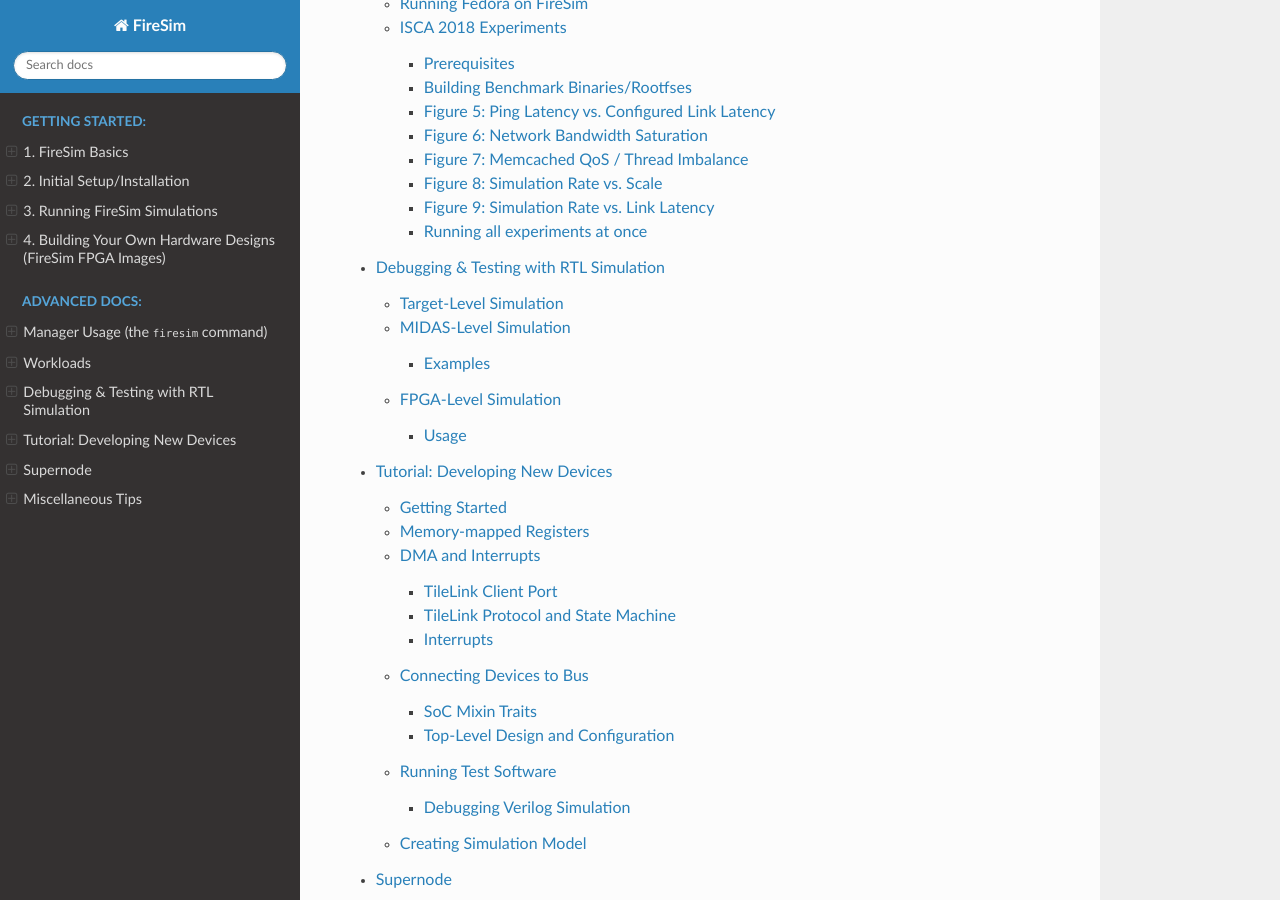
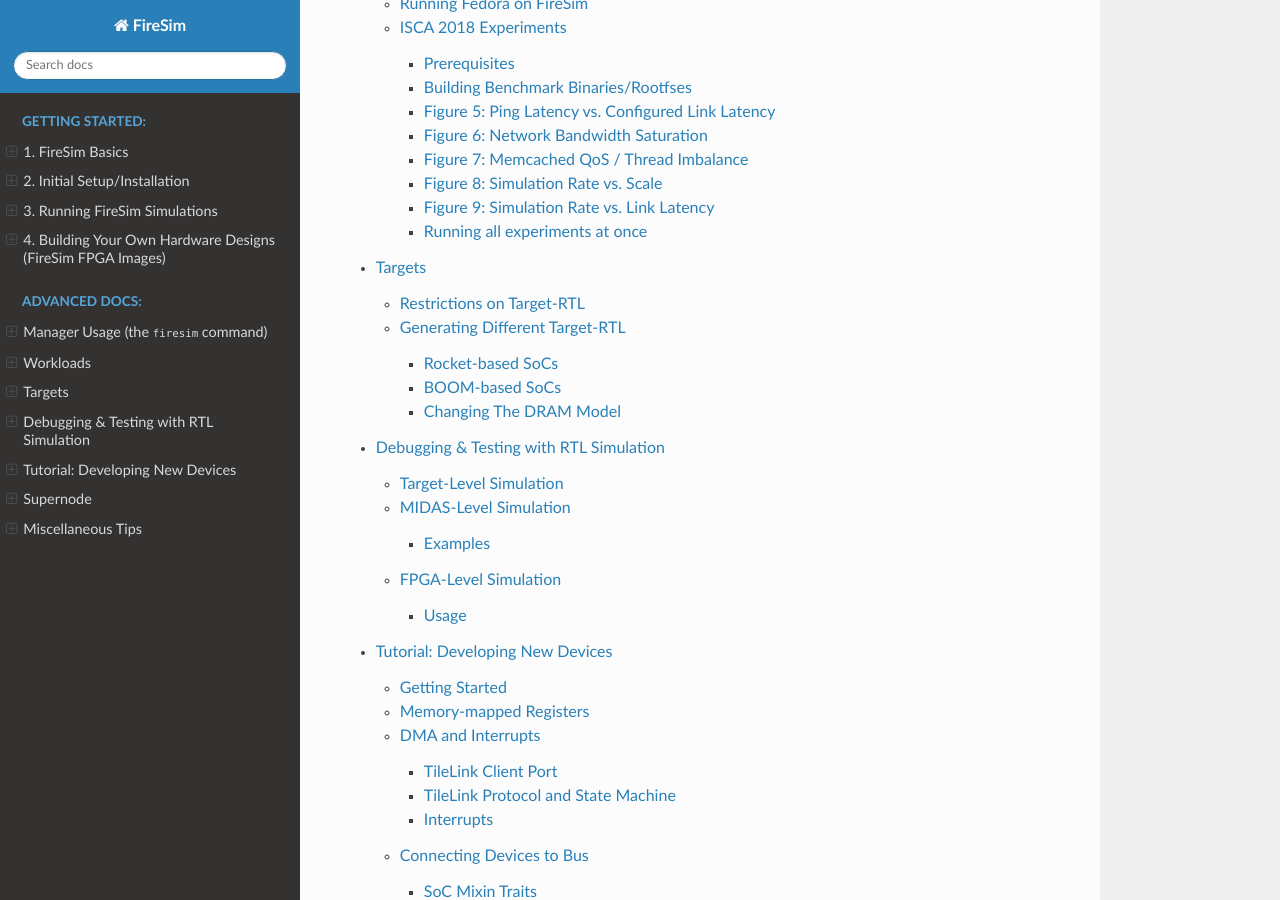
Before and after one commit to firesim/firesim, a Sphinx documentation site: the page built from docs/index.rst, in a window 1280 px wide and 900 px high, scrolled down 2567 px. Built offline with Sphinx 7.4.7 and the Read the Docs theme 2.0.0, drawn with Linux system fonts in a browser that asks for light colours; some of the changed lines change nothing that is shown.

Commit message:
[Docs] Describe how to generate different targets; BOOM

```diff
--- /dev/null
+++ b/docs/Advanced-Usage/Generating-Different-Targets.rst
@@ -0,0 +1,113 @@
+Targets
+================
+
+FireSim generates SoC models by transforming RTL emitted by a Chisel
+generator, specifically the Rocket SoC generator. Subject to
+conditions outlined in :ref:`rtl-restrictions`, if it can be
+generated by Rocket Chip, it can be simulated in FireSim.
+
+.. _rtl-restrictions:
+
+Restrictions on Target-RTL
+--------------------------
+
+Current limitations in MIDAS place the following restrictions on the (FIR)RTL that can be
+transformed and thus used in FireSim:
+
+1. The RTL must not contain multiple clock domains.
+2. The RTL must not contain multi-cycle paths.
+3. The RTL must not contain black boxes, with the exception of Rocket Chip's async reset register.
+4. Asynchronous reset must only be implemented using Rocket Chip's black box async reset.
+   These are replaced with synchronously reset registers using a FIRRTL transformation.
+
+
+Generating Different Target-RTL
+---------------------------------
+
+FireSim provides Rocket Chip-derived RTL generators for four target-design
+classes (set with the make variable ``DESIGN``, see
+``sim/src/main/scala/Targets.scala``). Like any other Rocket Chip-derived
+generator, a different parameterization is selected with a Chisel configuration
+(make variable ``TARGET_CONFIG``, see
+``sim/src/main/scala/TargetConfigs.scala``). Since I/O and DRAM models are not
+generated by Rocket Chip but by MIDAS, their parameterization is
+captured in a second Chisel configuration (make
+variable ``PLATFORM_CONFIG``, see ``sim/src/main/scala/SimConfigs.scala``).
+
+We give examples of generating different targets using these three
+variables in the sections that follow.
+
+-----------------
+Rocket-based SoCs
+-----------------
+
+Two design classes use the Rocket scalar in-order pipelines.
+
+Single core, Rocket pipeline (default)
+
+::
+
+    make DESIGN=FireSim TARGET_CONFIG=FireSimRocketChipConfig
+
+
+Single-core Rocket pipeline, without a network interface
+
+::
+
+    make DESIGN=FireSimNoNIC TARGET_CONFIG=FireSimRocketChipConfig
+
+
+Quad-core Rocket pipeline
+
+::
+
+    make DESIGN=FireSim TARGET_CONFIG=FireSimRocketChipQuadCoreConfig
+
+Other configurations are predefined in TODO.
+
+
+----------------
+BOOM-based SoCs
+----------------
+
+Two design classes use the BOOM scalar in-order pipelines.
+
+Single-core BOOM pipeline
+
+::
+
+    make DESIGN=FireBoom TARGET_CONFIG=FireSimBoomConfig
+
+Single-core BOOM pipeline, without a network interface
+
+::
+
+    make DESIGN=FireBoomNoNIC TARGET_CONFIG=FireSimBoomConfig
+
+
+-----------------------
+Changing The DRAM Model
+-----------------------
+
+MIDAS can generate a space of different DRAM model instances we give some
+typical ones here. These targets use the Makefile-defined defaults of
+``DESIGN=FireSim TARGET_CONFIG=FireSimRocketChipConfig``.
+
+Quad-rank DDR3 first-come first-served memory access scheduler
+
+::
+
+    make PLATFORM_CONFIG=FireSimDDR3FCFSConfig
+
+Quad-rank DDR3 first-ready, first-come first-served memory access scheduler
+
+::
+
+    make PLATFORM_CONFIG=FireSimDDR3FRFCFSConfig
+
+
+As above, but with an 4 MiB (max capacity) last-level-cache model
+
+::
+
+    make PLATFORM_CONFIG=FireSimDDR3FRFCFSLLC4MBConfig
--- a/docs/index.rst
+++ b/docs/index.rst
@@ -24,6 +24,7 @@
 
    Advanced-Usage/Manager/index
    Advanced-Usage/Workloads/index
+   Advanced-Usage/Generating-Different-Targets.rst
    Advanced-Usage/RTL-Simulation
    Developing-New-Devices/index
    Advanced-Usage/Supernode.rst
```
